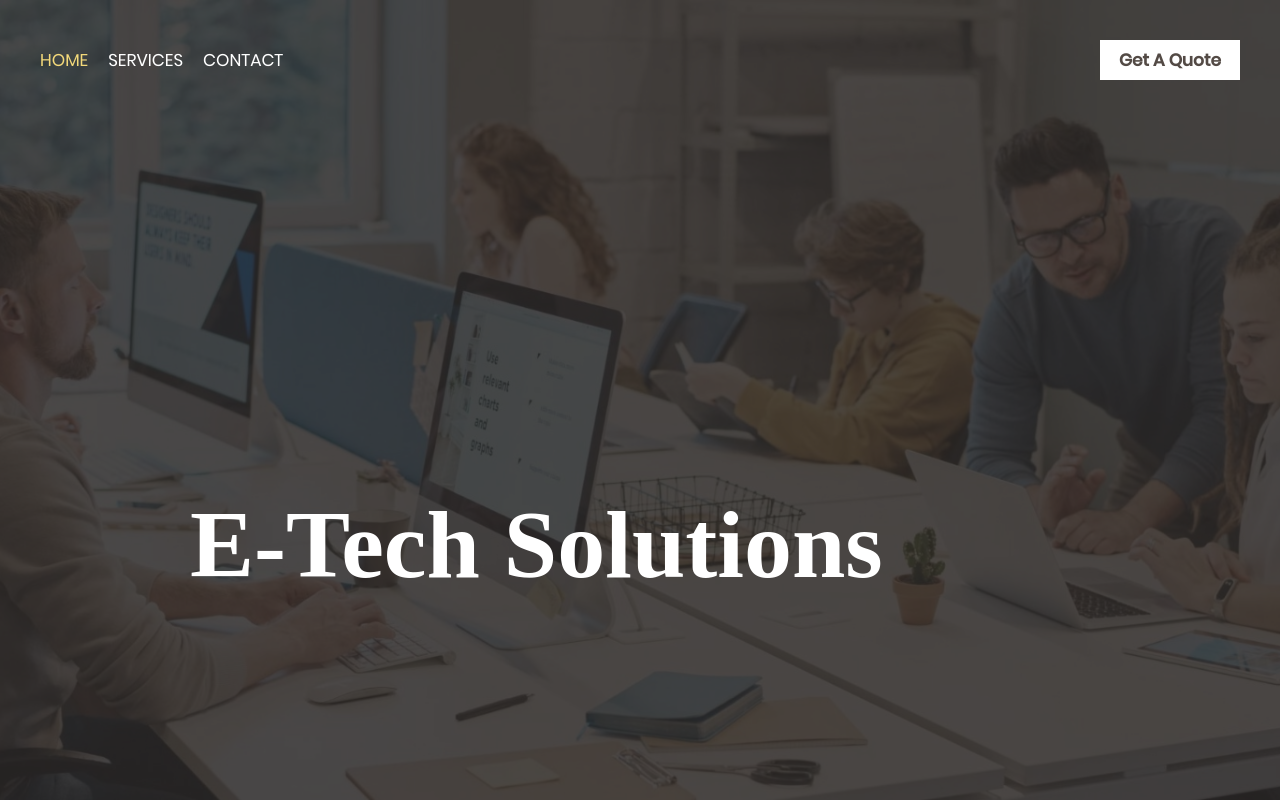
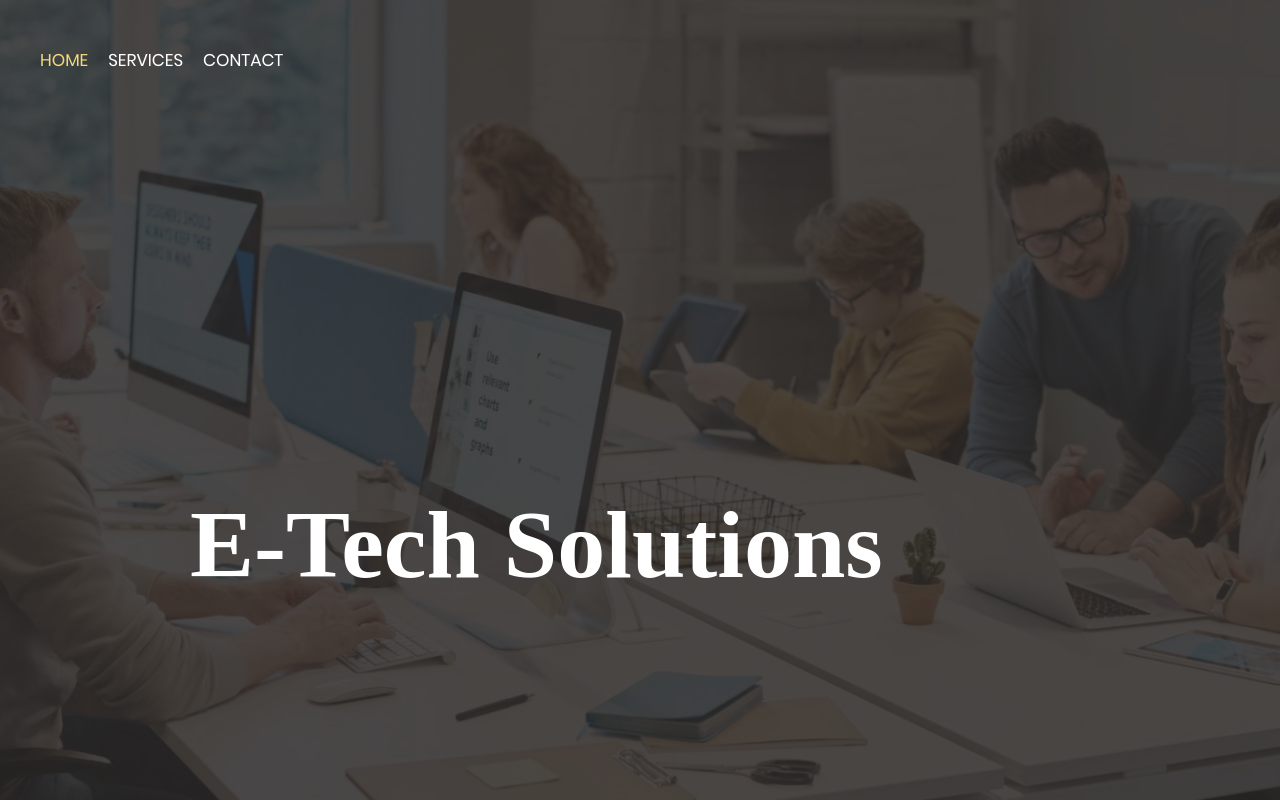
Before and after one commit to mwaleed0517/uzair-blog, an Angular app: page /home in a window 1280 px wide. Shown: the top 800 px of the page. Built offline with nearby package versions, Linux system fonts and the light colour scheme.

Commit message:
not functional button commented for now

```diff
--- a/src/app/components/header/header.component.html
+++ b/src/app/components/header/header.component.html
@@ -7,5 +7,5 @@
         <div class="nav-link text2" (click)="onRoute('services')" [class.selected]="currentRoute==='services'">SERVICES</div>
         <div class="nav-link text2" (click)="onRoute('contact')" [class.selected]="currentRoute==='contact'">CONTACT</div>
     </div>
-    <button mat-flat-button class="btn text2">Get A Quote</button>
+    <!-- <button mat-flat-button class="btn text2">Get A Quote</button> -->
 </div>
```
